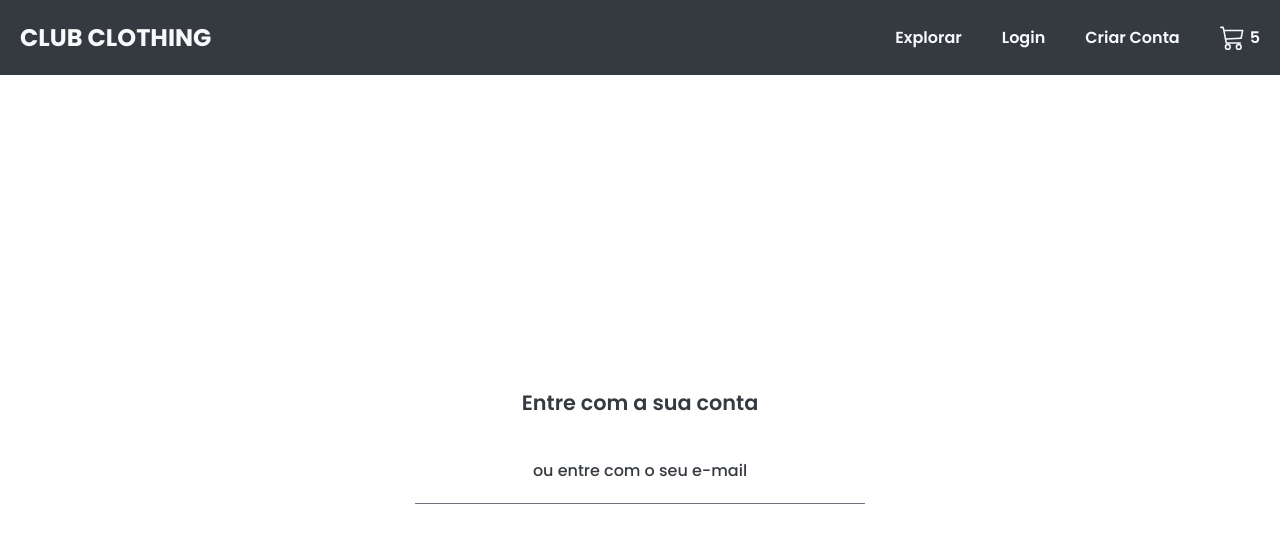
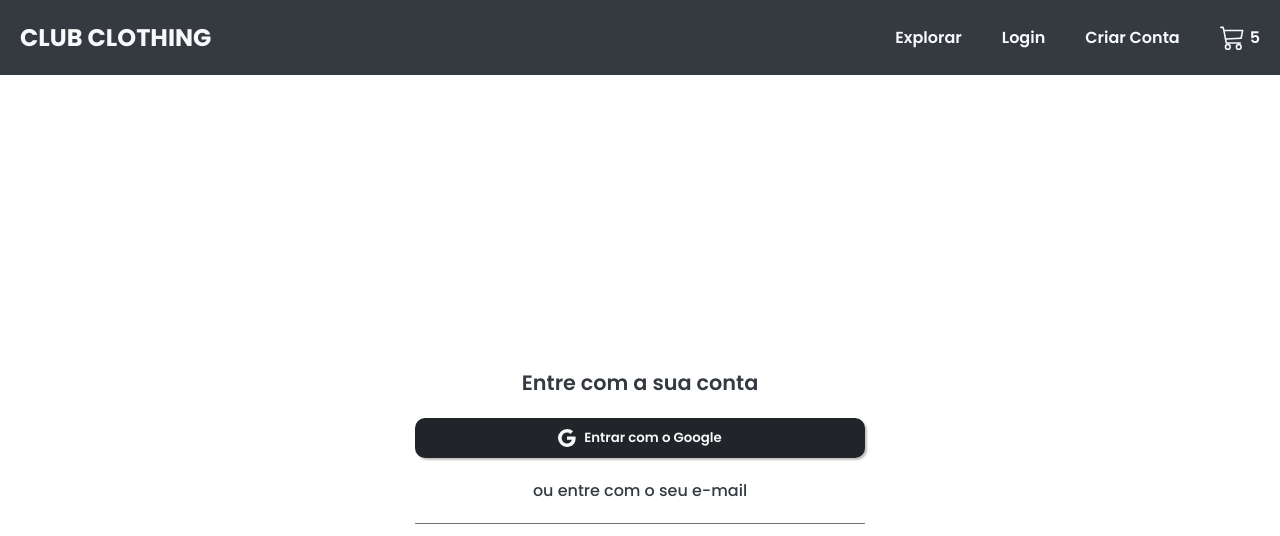
Before and after one commit to m45marcelo/CLUB_ECOMMERCE-FRONTEND, a React (Vite) app: page /login in a window 1280 px wide. Shown: the top 536 px of the page. Built offline with nearby package versions, Linux system fonts and the light colour scheme.

Commit message:
feat: add Custom Button Component

```diff
--- /dev/null
+++ b/src/components/Custom_Button/Custom_Button.component.tsx
@@ -0,0 +1,18 @@
+import React, { ButtonHTMLAttributes, FunctionComponent, ReactNode } from "react";
+import { CustomButtonContainer, IconContainer } from "./Custom_Button.styles";
+
+interface CustomButtonProps extends ButtonHTMLAttributes<HTMLButtonElement> {
+    children: ReactNode,
+    startIcon?: ReactNode
+}
+
+const CustomButton: FunctionComponent<CustomButtonProps> = ({ children, startIcon, ...rest }) => {
+    return (
+        <CustomButtonContainer {...rest}>
+            {startIcon && <IconContainer>{startIcon}</IconContainer>}
+            {children}
+        </CustomButtonContainer>
+    )
+};
+
+export default CustomButton;
--- /dev/null
+++ b/src/components/Custom_Button/Custom_Button.styles.ts
@@ -0,0 +1,32 @@
+import styled from "styled-components";
+import Colors from "../../theme/theme";
+
+export const CustomButtonContainer = styled.button`
+    width: 100%;
+    background-color: ${Colors.background.dark};
+    color: ${Colors.text.white};
+    display: flex;
+    align-items: center;
+    justify-content: center;
+    border-radius: 10px;
+    box-shadow: 2px 2px 2px rgba(0, 0, 0, 0.25);
+    border: none;
+    padding-top: 10px;
+    padding-bottom: 10px;
+    padding-right: 15px;
+    padding-left: 15px;
+    font-weight: 600;
+    transition: all 0.5s ease;
+
+    &:hover {
+        cursor: pointer;
+        background-color: #000000;
+    }
+`;
+
+export const IconContainer = styled.div`
+    margin-right: 8px;
+    height: 100%;
+    display: flex;
+    align-items: center;
+`;
--- a/src/pages/Login/login.page.tsx
+++ b/src/pages/Login/login.page.tsx
@@ -1,3 +1,5 @@
+import { BsGoogle } from "react-icons/bs"
+import CustomButton from "../../components/Custom_Button/Custom_Button.component"
 import Header from "../../components/Header/Header.componet"
 import { LoginContainer, LoginContent, LoginHeadline, LoginInputContainer, LoginSubtitle } from "./login.styles"
 
@@ -8,6 +10,7 @@
         <LoginContainer>
             <LoginContent>
             <LoginHeadline>Entre com a sua conta</LoginHeadline>
+            <CustomButton startIcon={<BsGoogle size={18}/>}>Entrar com o Google</CustomButton>
             <LoginSubtitle>ou entre com o seu e-mail</LoginSubtitle>
 
             <LoginInputContainer>{/* Email input */}</LoginInputContainer>
```
